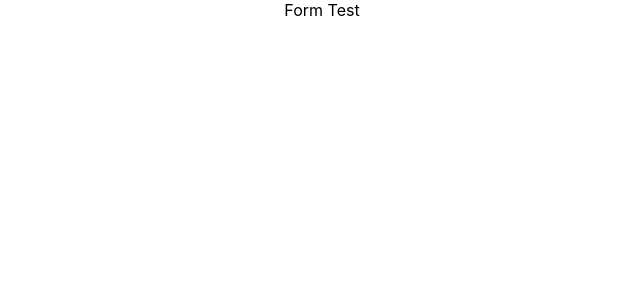
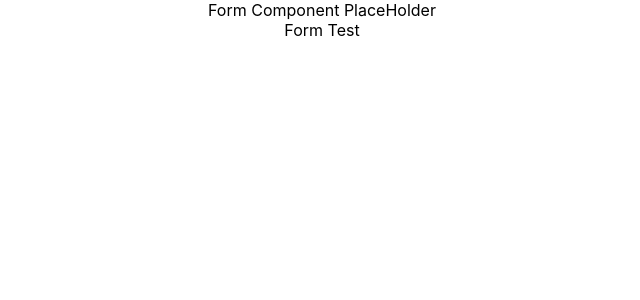
Before and after one commit to abaysolutions/RentApp, a React (Create React App) app: page / in a window 1280 px wide. Shown: the top 300 px of the page, without its empty margins (318-958 px from the left). Built offline with nearby package versions, Linux system fonts and the light colour scheme.

Commit message:
first commit

```diff
--- a/src/App.tsx
+++ b/src/App.tsx
@@ -6,6 +6,7 @@ import "./App.css";
 function App() {
   return (
     <div className="App">
+      Form Component PlaceHolder
       <PropertyForm />
     </div>
   );
```
